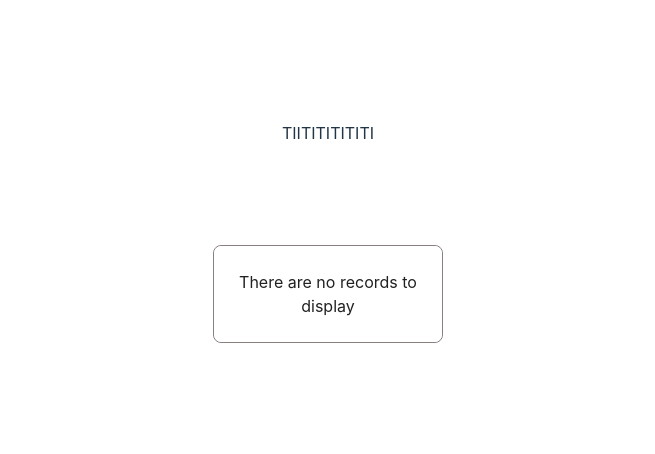
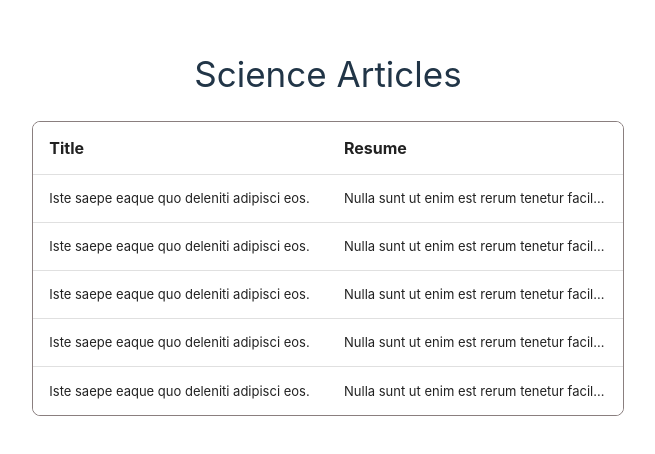
Before and after one commit to Rodolfomno/Articles-project, a React (Vite) app in the folder article-front/: page / in a window 1280 px wide. Shown: the part 148-602 px from the top of the page, without its empty margins (312-967 px from the left). Built offline with nearby package versions, Linux system fonts and the light colour scheme; no server answers.

Commit message:
create table and mock data

```diff
--- a/article-front/src/components/dataTable.tsx
+++ b/article-front/src/components/dataTable.tsx
@@ -1,5 +1,6 @@
 import DataTable from "react-data-table-component"
 import { TableContainer } from "./style"
+import { useNavigate } from "react-router-dom"
 
 function Title ({ title }: { title: string }) {
     return (
@@ -15,19 +16,26 @@ export type DataType = {
     article: string,
   }
 
+export function Table ({ data }: { data: DataType[] }) {
 
+    const navigate = useNavigate()
 
-export function Table ({ data }: { data: DataType[] }) {
+    function onClick (id: number) {
+         navigate(`/${id}`)
+    }
+
     const columns = [
         {
             name: <Title title="Title" />,
-            selector: (row: { title: string }) => row.title,
+            cell: (row: { title: string, id: number }) => <div
+            style={{ cursor: 'pointer' }}
+            onClick={() => onClick(row.id)}>{ row.title }</div>,
         },
         {
             name: <Title title="Resume" />,
             selector: (row: { resume: string }) => row.resume,
             sortable: true,
-        },
+        }
 
     ]
 
--- a/article-front/src/components/style.tsx
+++ b/article-front/src/components/style.tsx
@@ -3,7 +3,7 @@ import styled from 'styled-components'
 export const TableContainer = styled.div`
     display: flex;
     flex-direction: column;
-    width: 80%;
+    width: 100%;
     border: 1px solid rgba(022, 0, 0, .5);
     border-radius: 8px;
 `
--- a/article-front/src/pages/homePage.tsx
+++ b/article-front/src/pages/homePage.tsx
@@ -1,12 +1,13 @@
 import { useState, useEffect } from "react";
 import { DataType, Table } from "../components/dataTable";
 import { HomeContainer, TitleContainer } from "./style";
+
 
 export function HomePage() {
     const [data, setData] = useState<DataType[]>([])
 
     function getData(){
-        fetch('http://127.0.0.1:8000/articles')
+        fetch('http://localhost:8000/articles')
           .then(response => response.json())
           .then((json) => {
             setData(json);
@@ -22,9 +23,57 @@ export function HomePage() {
     return (
     <HomeContainer>
         <TitleContainer>
-            TIITITITITITI
+            Science Articles
         </TitleContainer>
-        <Table data={data} />
+        <Table data={data.length ? data : mockData} />
     </HomeContainer>
     );
 }
+
+export const mockData = [
+  {
+    id: 1,
+    created_at: "2024-12-20T19:59:32.000000Z",
+    updated_at: "2024-12-20T19:59:32.000000Z",
+    title: "Iste saepe eaque quo deleniti adipisci eos.",
+    slug: "iste-saepe-eaque-quo-deleniti-adipisci-eos",
+    resume: "Nulla sunt ut enim est rerum tenetur facilis.",
+    article: "Magni labore laudantium unde tempora ipsam eum. Sapiente reprehenderit exercitationem hic. Sed quam qui totam delectus tempora. Tempore blanditiis natus eos dignissimos."
+  },
+  {
+    id: 2,
+    created_at: "2024-12-20T19:59:32.000000Z",
+    updated_at: "2024-12-20T19:59:32.000000Z",
+    title: "Iste saepe eaque quo deleniti adipisci eos.",
+    slug: "iste-saepe-eaque-quo-deleniti-adipisci-eos",
+    resume: "Nulla sunt ut enim est rerum tenetur facilis.",
+    article: "Magni labore laudantium unde tempora ipsam eum. Sapiente reprehenderit exercitationem hic. Sed quam qui totam delectus tempora. Tempore blanditiis natus eos dignissimos."
+  },
+  {
+    id: 3,
+    created_at: "2024-12-20T19:59:32.000000Z",
+    updated_at: "2024-12-20T19:59:32.000000Z",
+    title: "Iste saepe eaque quo deleniti adipisci eos.",
+    slug: "iste-saepe-eaque-quo-deleniti-adipisci-eos",
+    resume: "Nulla sunt ut enim est rerum tenetur facilis.",
+    article: "Magni labore laudantium unde tempora ipsam eum. Sapiente reprehenderit exercitationem hic. Sed quam qui totam delectus tempora. Tempore blanditiis natus eos dignissimos."
+  },
+  {
+    id: 4,
+    created_at: "2024-12-20T19:59:32.000000Z",
+    updated_at: "2024-12-20T19:59:32.000000Z",
+    title: "Iste saepe eaque quo deleniti adipisci eos.",
+    slug: "iste-saepe-eaque-quo-deleniti-adipisci-eos",
+    resume: "Nulla sunt ut enim est rerum tenetur facilis.",
+    article: "Magni labore laudantium unde tempora ipsam eum. Sapiente reprehenderit exercitationem hic. Sed quam qui totam delectus tempora. Tempore blanditiis natus eos dignissimos."
+  },
+  {
+    id: 5,
+    created_at: "2024-12-20T19:59:32.000000Z",
+    updated_at: "2024-12-20T19:59:32.000000Z",
+    title: "Iste saepe eaque quo deleniti adipisci eos.",
+    slug: "iste-saepe-eaque-quo-deleniti-adipisci-eos",
+    resume: "Nulla sunt ut enim est rerum tenetur facilis.",
+    article: "Magni labore laudantium unde tempora ipsam eum. Sapiente reprehenderit exercitationem hic. Sed quam qui totam delectus tempora. Tempore blanditiis natus eos dignissimos."
+  },
+]
--- a/article-front/src/pages/style.tsx
+++ b/article-front/src/pages/style.tsx
@@ -17,5 +17,6 @@ flex-direction: column;
 padding-left: 60px;
 padding-right: 60px;
 align-items: center;
-padding-bottom: 100px;
+padding-bottom: 20px;
+font-size: 35px;
 `
```
Also changed, not shown: article-front/src/helpers/helper.js (added, +47 -0 lines).
